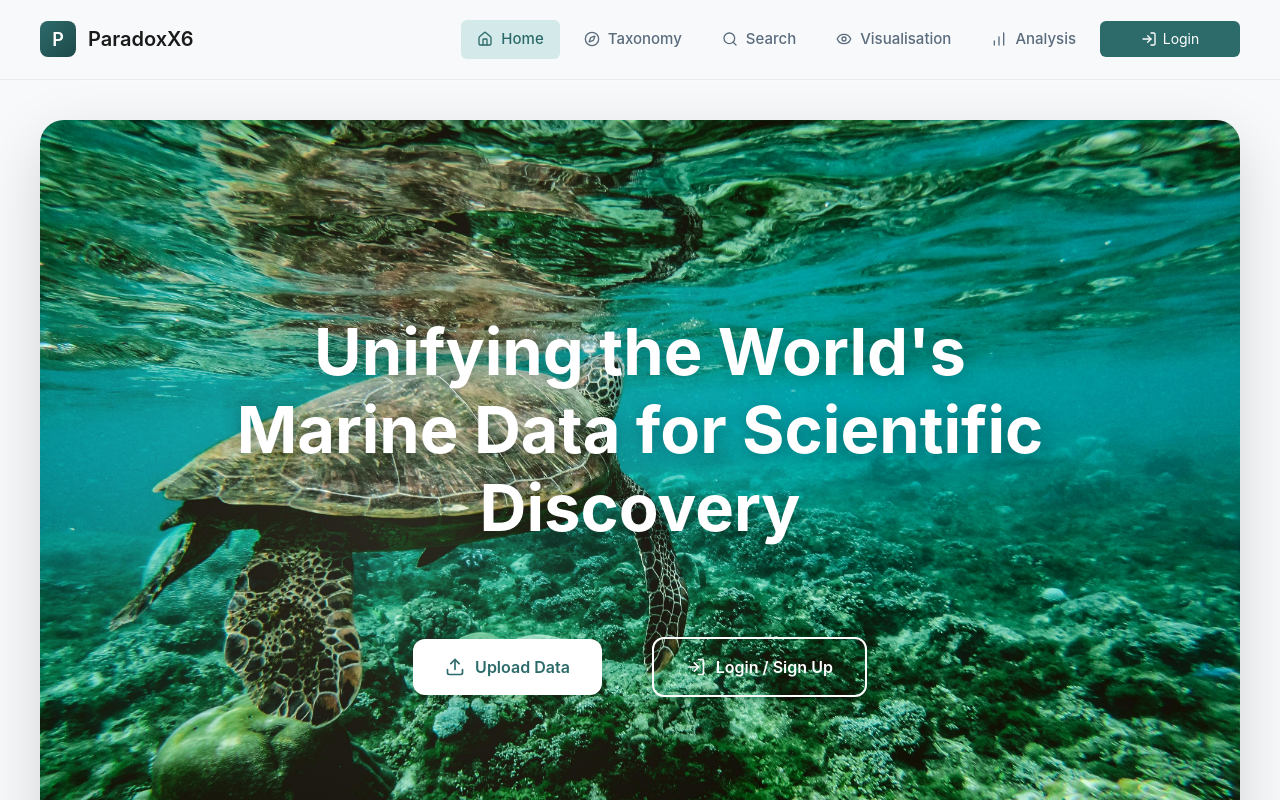
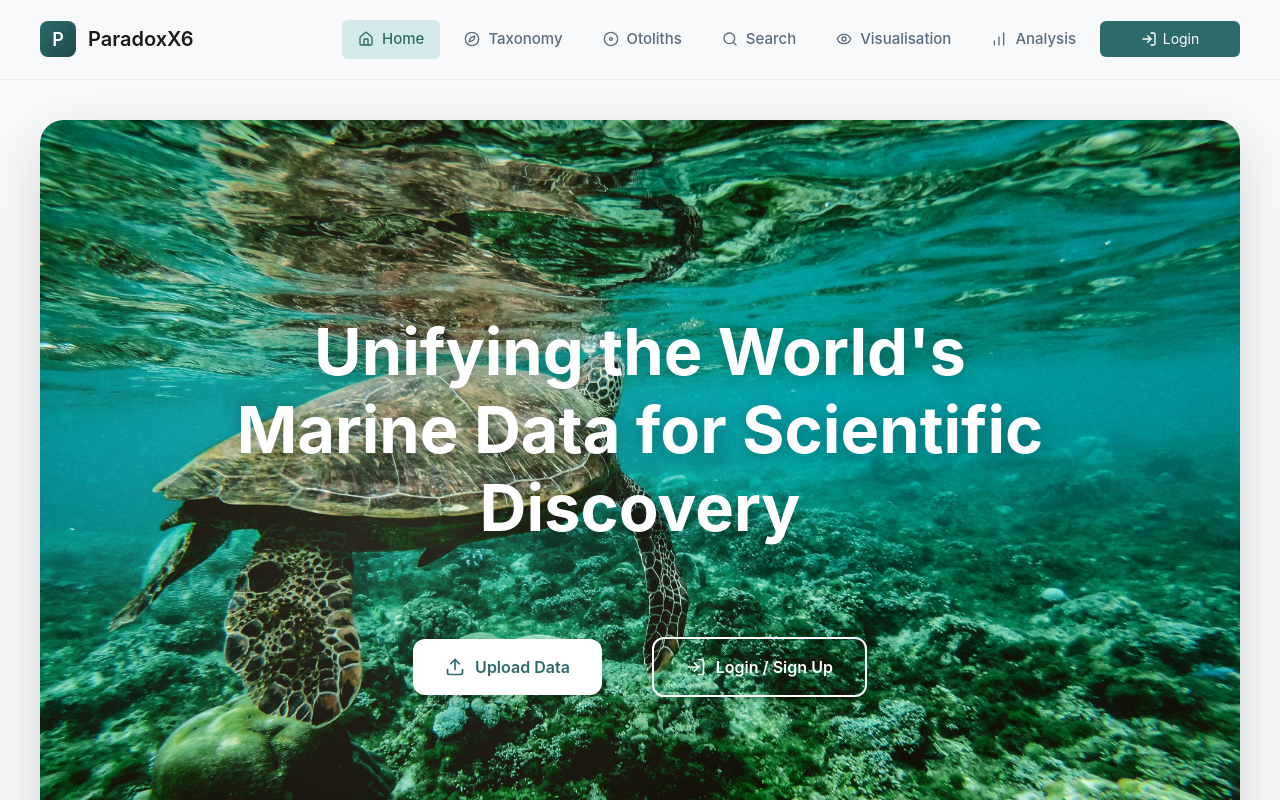
Before and after one commit to kekzki/gitlab-sih-copy, a React (Vite) app in the folder frontend/: page / in a window 1280 px wide. Shown: the top 800 px of the page. Built offline with nearby package versions, Linux system fonts and the light colour scheme; no server answers.

Commit message:
UPDATED FRONTEND 7

```diff
--- a/frontend/src/components/Navbar.jsx
+++ b/frontend/src/components/Navbar.jsx
@@ -1,6 +1,14 @@
 import React from "react";
 import { Link, useLocation, useNavigate } from "react-router-dom";
-import { Home, Compass, Search, BarChart, Eye, Upload } from "lucide-react";
+import {
+  Home,
+  Compass,
+  Search,
+  BarChart,
+  Eye,
+  Upload,
+  Disc // Using Disc icon for Otoliths (looks like an ear bone/circle)
+} from "lucide-react";
 import AuthStatus from "./AuthStatus";
 import { useAuth } from "../context/AuthContext";
 
@@ -14,6 +22,8 @@ const Navbar = () => {
   const navItems = [
     { name: "Home", path: "/", icon: Home },
     { name: "Taxonomy", path: "/taxonomy", icon: Compass },
+    // Added Otoliths explicitly as it has dedicated backend endpoints (/api/otoliths)
+    { name: "Otoliths", path: "/otoliths", icon: Disc },
     { name: "Search", path: "/search", icon: Search },
     { name: "Visualisation", path: "/visualization", icon: Eye },
     { name: "Analysis", path: "/analysis", icon: BarChart },
@@ -50,7 +60,7 @@ const Navbar = () => {
         {isResearcherOrAdmin && (
           <button
             onClick={() => navigate("/upload-dataset")}
-            className="nav-item"
+            className="nav-item upload-btn" // Added a class for specific styling if needed
             title="Upload Data"
           >
             <Upload size={16} />
```
